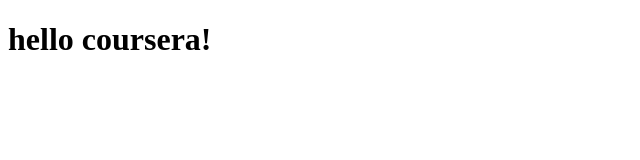
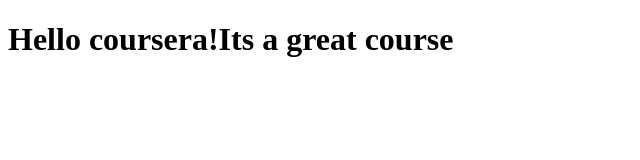
Before and after one commit to Priyanka-Dharmaraj/coursera-test, a plain HTML site: page site/index.html in a window 1280 px wide. Shown: the whole page, without its empty margins (0-640 px from the left). Drawn offline with Linux system fonts and the light colour scheme.

Commit message:
additional changes

```diff
--- a/site/index.html
+++ b/site/index.html
@@ -1,9 +1,9 @@
 <!DOCTYPE html>
 <html>
 <head>
-	<title>hello coursera!</title>
+	<title>Hello coursera!</title>
 </head>
 <body>
-<h1>hello coursera!</h1>
+<h1>Hello coursera!Its a great course</h1>
 </body>
 </html>
```
